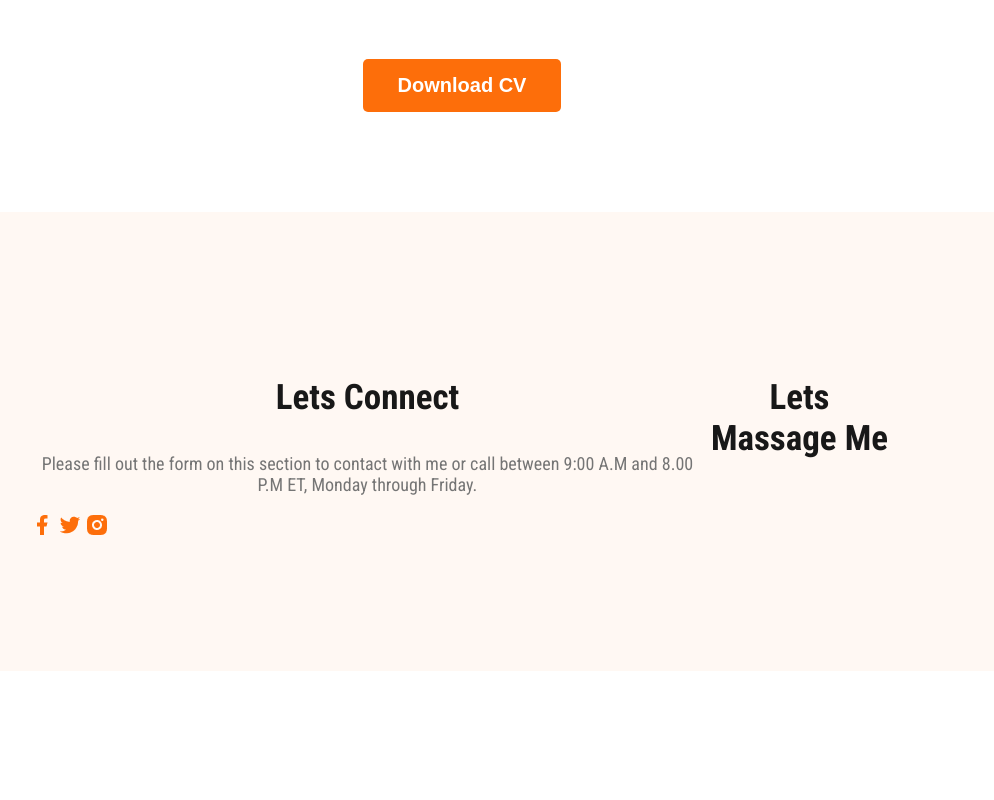
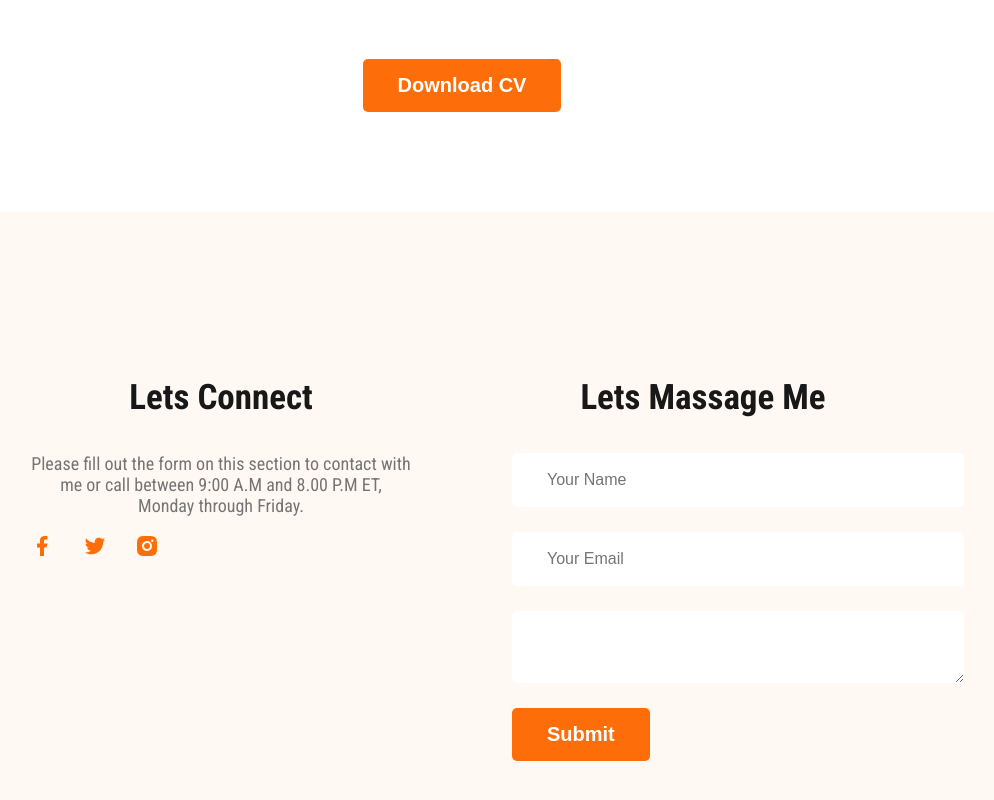
Before and after one commit to mdsadman-sakib/webdeveloper-portfolio, a plain HTML site: page index.html in a window 1280 px wide. Shown: the part 2768-3568 px from the top of the page, without its empty margins (178-1172 px from the left). Before the commit the page ends 3447 px from the top, so only its background shows below. Drawn offline with Linux system fonts and the light colour scheme.

Commit message:
finished footer section with cont act form

```diff
--- a/index.html
+++ b/index.html
@@ -157,6 +157,12 @@
         </div>
         <div class="footer-colum">
             <h3 class="section-title">Lets Massage Me</h3>
+            <form class="contact" action="">
+                <input type="text" placeholder="Your Name">
+                <input type="email" name="" placeholder="Your Email" id="">
+                <textarea name="" id=""></textarea>
+                <input class="btn-primary" type="submit" value="Submit">
+            </form>
         </div>
     </footer>
 
--- a/styles/portfolio.css
+++ b/styles/portfolio.css
@@ -186,4 +186,24 @@ padding: 130px 200px;    display: flex;
     background-color: #FFF8F3;
     padding: 130px 200px;
     margin-top: 100px;
+    gap: 100px;
 }
+.footer-colum {
+    width: 50%;
+
+}
+.social-links a {
+    margin-right: 25px;
+}
+
+.contact input[type="text"], .contact input[type="email"], textarea {
+    display: block;
+    margin-bottom: 25px;
+    padding: 18px 35px;
+    color: #757575;
+    font-size: 16px;
+    border-radius: 5px;
+    background: #FFF;
+    border: 00;
+    width: 100%;
+}
```
